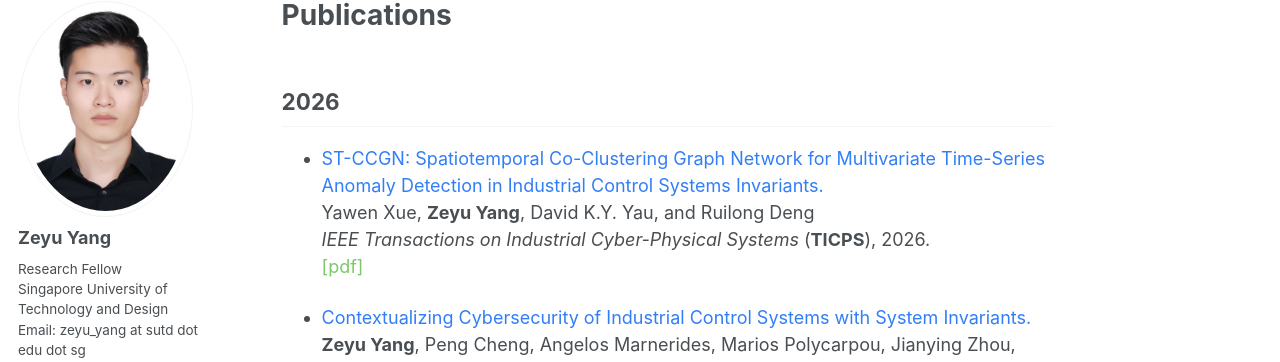
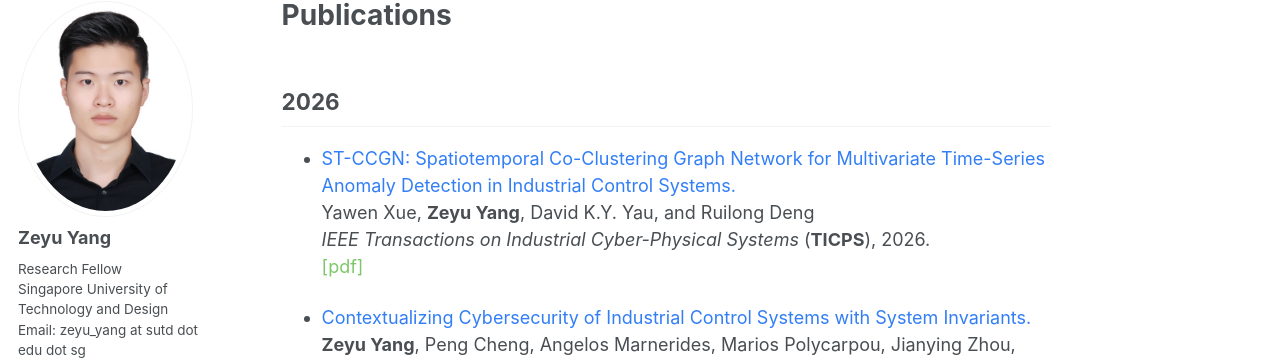
Before and after one commit to zeyuid/zeyuid.github.io, a Jekyll site: the page built from _pages/publications.md, in a window 1280 px wide and 900 px high. Shown: the part 117-479 px from the top of the window. Built offline with Jekyll 4.4.1, drawn with Linux system fonts in a browser that asks for light colours.

Commit message:
add file

```diff
--- a/_pages/publications.md
+++ b/_pages/publications.md
@@ -10,13 +10,13 @@ author_profile: true
 
 
 ## 2026
-* <font color="#327ef6">ST-CCGN: Spatiotemporal Co-Clustering Graph Network for Multivariate Time-Series Anomaly Detection in Industrial Control Systems Invariants.</font>
+* <font color="#327ef6">ST-CCGN: Spatiotemporal Co-Clustering Graph Network for Multivariate Time-Series Anomaly Detection in Industrial Control Systems.</font>
 <!-- <br> -->
 Yawen Xue, **Zeyu Yang**, David K.Y. Yau, and Ruilong Deng
 <br>
 <i>IEEE Transactions on Industrial Cyber-Physical Systems</i> (**TICPS**), 2026.
 <br>
-<a href="" style="text-decoration: none;"><font color="#7cc868">[pdf]</font></a>
+<a href="https://ieeexplore.ieee.org/document/11695677" style="text-decoration: none;"><font color="#7cc868">[pdf]</font></a>
 
 
 * <font color="#327ef6">Contextualizing Cybersecurity of Industrial Control Systems with System Invariants.</font>
```
